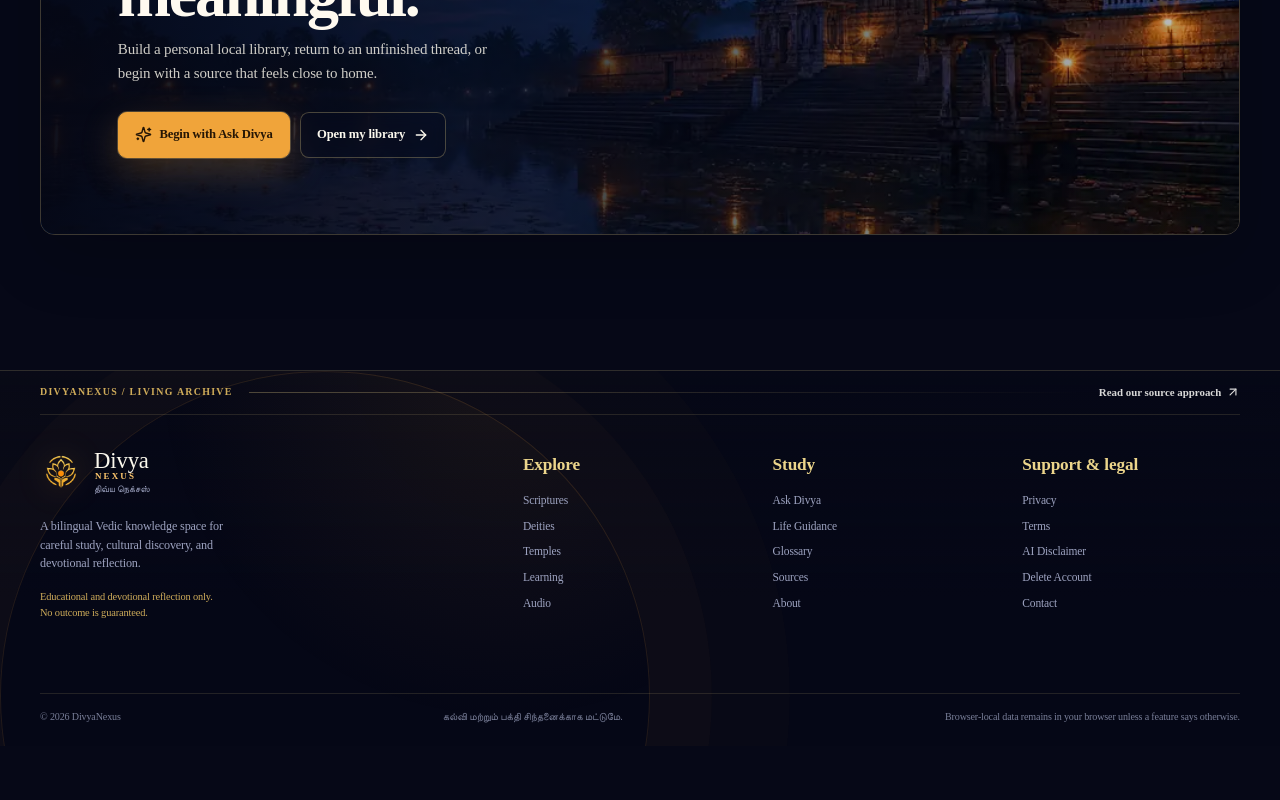
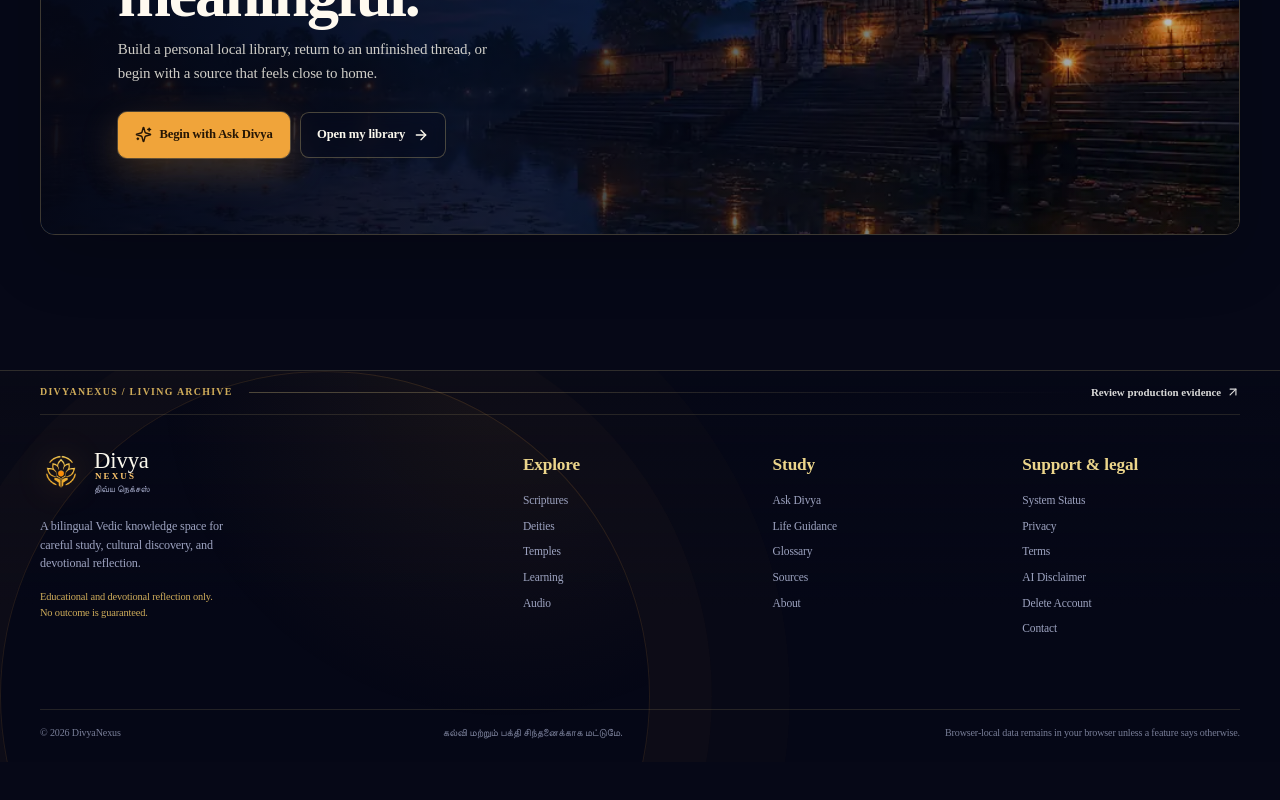
Before and after one commit to ssakthivel02/DivyaNexus, a React (Vite) app in the folder client/: page / in a window 1280 px wide. Shown: the part 9288-10088 px from the top of the page. Built offline with nearby package versions, Linux system fonts and the light colour scheme.

Commit message:
feat: expose production status from the site footer

```diff
--- a/client/src/components/SiteFooter.tsx
+++ b/client/src/components/SiteFooter.tsx
@@ -1,6 +1,6 @@
 /**
  * Divine Observatory Cinema: the footer resolves into a compact, accordion-ready final threshold.
- * It keeps compliance routes visible without forcing a tall mobile endpoint.
+ * It keeps compliance and production-evidence routes visible without forcing a tall mobile endpoint.
  */
 import { Link } from "wouter";
 import { ArrowUpRight, ChevronDown } from "lucide-react";
@@ -9,13 +9,13 @@ import { BrandMark } from "@/components/BrandMark";
 const footerGroups = [
   { title: "Explore", links: [["Scriptures", "/scriptures"], ["Deities", "/deities"], ["Temples", "/temples"], ["Learning", "/learning"], ["Audio", "/audio"]] },
   { title: "Study", links: [["Ask Divya", "/ask-divya"], ["Life Guidance", "/life-guidance"], ["Glossary", "/glossary"], ["Sources", "/sources"], ["About", "/about"]] },
-  { title: "Support & legal", links: [["Privacy", "/privacy"], ["Terms", "/terms"], ["AI Disclaimer", "/disclaimer"], ["Delete Account", "/delete-account"], ["Contact", "/contact"]] },
+  { title: "Support & legal", links: [["System Status", "/status"], ["Privacy", "/privacy"], ["Terms", "/terms"], ["AI Disclaimer", "/disclaimer"], ["Delete Account", "/delete-account"], ["Contact", "/contact"]] },
 ] as const;
 
 export function SiteFooter() {
   return (
     <footer className="site-footer">
-      <div className="site-footer__topline"><span>DIVYANEXUS / LIVING ARCHIVE</span><span aria-hidden="true" /><Link href="/sources">Read our source approach <ArrowUpRight size={14} aria-hidden="true" /></Link></div>
+      <div className="site-footer__topline"><span>DIVYANEXUS / LIVING ARCHIVE</span><span aria-hidden="true" /><Link href="/status">Review production evidence <ArrowUpRight size={14} aria-hidden="true" /></Link></div>
       <div className="site-footer__grid">
         <div className="site-footer__intro"><BrandMark /><p>A bilingual Vedic knowledge space for careful study, cultural discovery, and devotional reflection.</p><p className="site-footer__notice">Educational and devotional reflection only. No outcome is guaranteed.</p></div>
         {footerGroups.map((group) => <details key={group.title} className="site-footer__group" open><summary>{group.title}<ChevronDown size={16} aria-hidden="true" /></summary><div>{group.links.map(([label, href]) => <Link key={href} href={href}>{label}</Link>)}</div></details>)}
```
